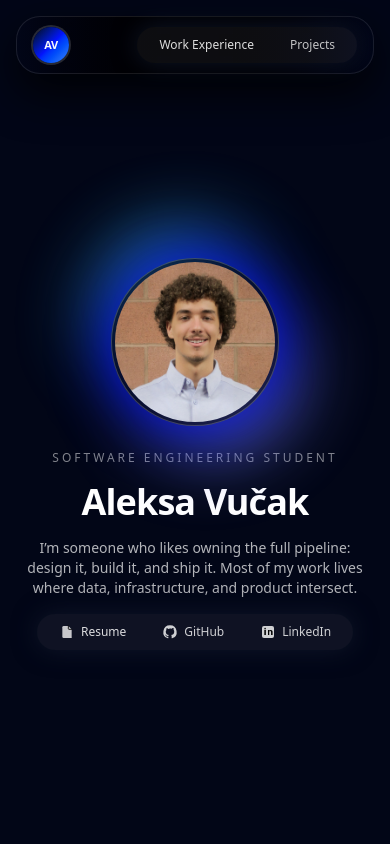
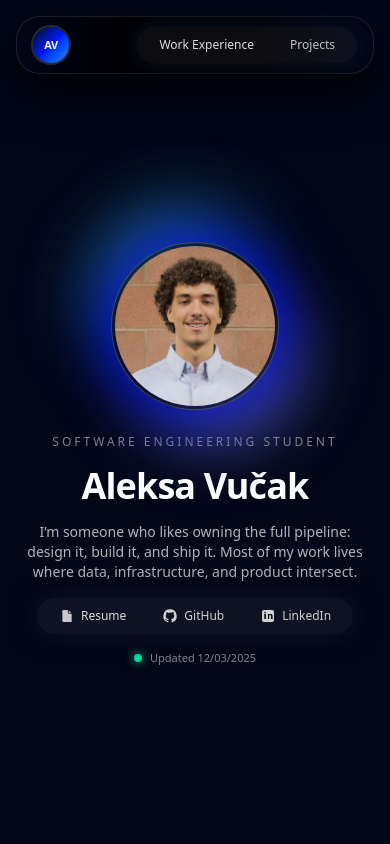
Before and after one commit to AleksaVucak/Portfolio, a Next.js app: page / in a window 390 px wide. Shown: the top 844 px of the page. Built offline with nearby package versions, Linux system fonts and the light colour scheme.

Commit message:
Finalized Mobile UI

```diff
--- a/app/page.tsx
+++ b/app/page.tsx
@@ -63,7 +63,7 @@ export default function HomePage() {
             {/* Right: updated status */}
             <div className="hidden flex-1 items-center justify-end gap-2 text-[11px] text-white/50 sm:flex">
               <span className="h-2 w-2 rounded-full bg-emerald-400 shadow-[0_0_10px_rgba(52,211,153,0.9)]" />
-              <span>Updated 12/03/25</span>
+              <span>Updated 12/03/2025</span>
             </div>
           </div>
         </header>
@@ -184,6 +184,12 @@ export default function HomePage() {
                     <span>LinkedIn</span>
                   </a>
                 </div>
+              </div>
+
+              {/* Mobile updated status under buttons */}
+              <div className="mt-3 flex items-center justify-center gap-2 text-[11px] text-white/50 sm:hidden">
+                <span className="h-2 w-2 rounded-full bg-emerald-400 shadow-[0_0_10px_rgba(52,211,153,0.9)]" />
+                <span>Updated 12/03/2025</span>
               </div>
             </div>
           </div>
```
